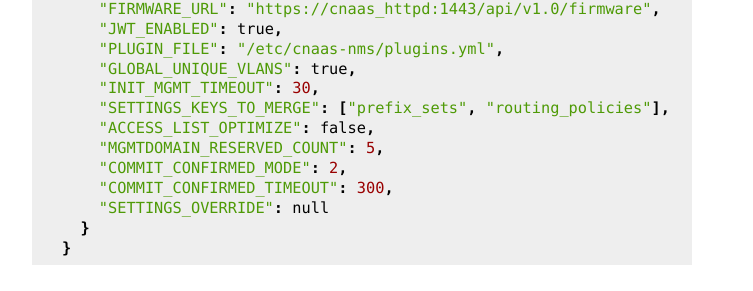
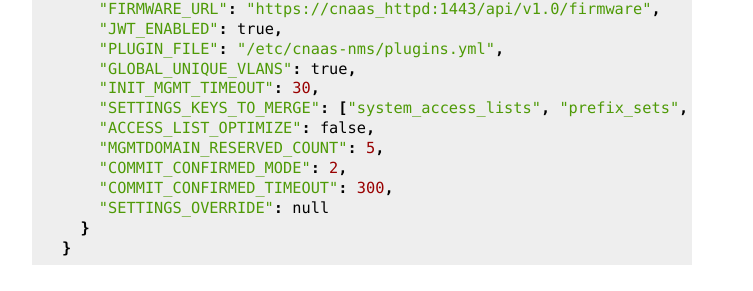
Before and after one commit to SUNET/cnaas-nms, a Sphinx documentation site: the page built from docs/apiref/settings.rst, in a window 1280 px wide and 900 px high, scrolled down 1629 px. Shown: the part 549-840 px from the top of the window, without its empty margins (388-1141 px from the left). Built offline with Sphinx 7.4.7, drawn with Linux system fonts in a browser that asks for light colours.

Commit message:
Update documentation

```diff
--- a/docs/apiref/settings.rst
+++ b/docs/apiref/settings.rst
@@ -123,7 +123,7 @@ Output will very depending on version of NMS running, example:
        "PLUGIN_FILE": "/etc/cnaas-nms/plugins.yml",
        "GLOBAL_UNIQUE_VLANS": true,
        "INIT_MGMT_TIMEOUT": 30,
-       "SETTINGS_KEYS_TO_MERGE": ["prefix_sets", "routing_policies"],
+       "SETTINGS_KEYS_TO_MERGE": ["system_access_lists", "prefix_sets", "routing_policies"],
        "ACCESS_LIST_OPTIMIZE": false,
        "MGMTDOMAIN_RESERVED_COUNT": 5,
        "COMMIT_CONFIRMED_MODE": 2,
--- a/docs/reporef/index.rst
+++ b/docs/reporef/index.rst
@@ -100,7 +100,7 @@ managed network, but then overridden for a specific device type that needs custo
 The inheritence is defined in these steps:
 Global -> Fabric -> Core/Dist/Access -> Group -> Device specific.
 One modification to this rule are fields defined in `SETTINGS_KEYS_TO_MERGE`, which instead will merge global settings with group settings.
-It will prioritize group settings if the entries in the keys collide. The default settings to merge are `prefix_sets` and `routing_policies`.
+It will prioritize group settings if the entries in the keys collide. The default settings to merge are `system_access_lists`, `prefix_sets` and `routing_policies`.
 The directory structure looks like this:
 
 - global
```
